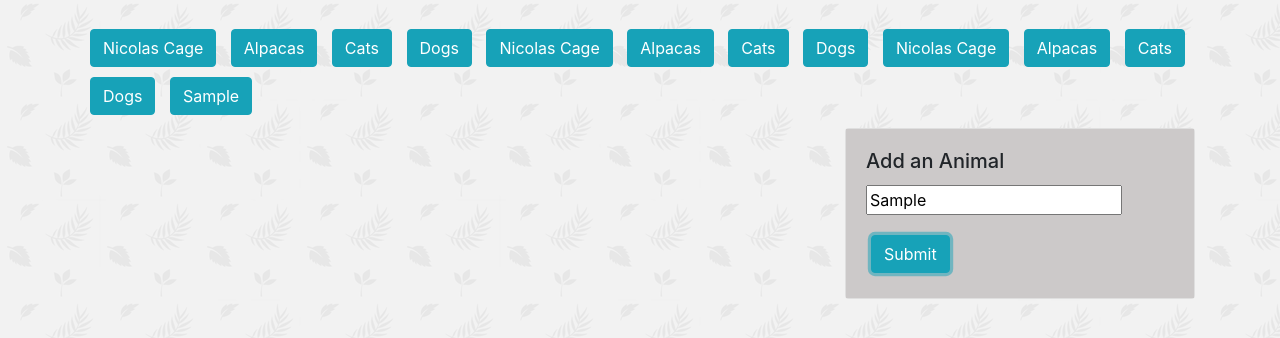
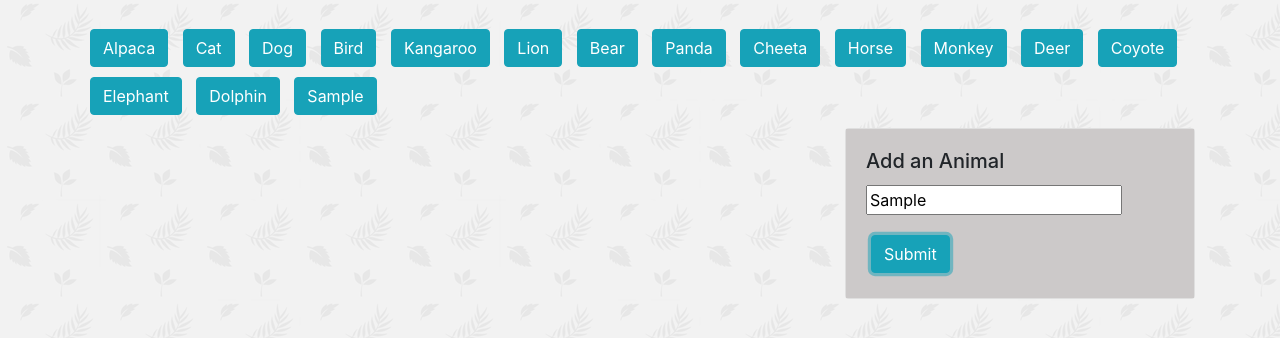
Before and after one commit to ryangrady311/Giphy_Assignment, a plain HTML site: page index.html in a window 1280 px wide. Both pictures are taken after typing "Sample" into the empty fields and a click on the button "Submit". Shown: the top 338 px of the page. Drawn offline with nearby package versions, Linux system fonts and the light colour scheme.

Commit message:
Full Functionality Commit

```diff
--- a/assets/css/style.css
+++ b/assets/css/style.css
@@ -20,3 +20,20 @@ background-color: rgb(204, 201, 201);
 
    margin-top: 20px;
 }
+
+.ryansGifs{
+
+margin: 10px;
+
+}
+
+figure{
+
+    float: left;
+}
+
+figcaption {
+
+    margin-left: 15px;
+
+}
--- /dev/null
+++ b/assets/javascript/javascript.js
@@ -0,0 +1,82 @@
+
+
+    var userInputValue = "";
+    var buttonText = "";
+    var apiKey = "CzlzW5nF8zAC51ZwLMJ0UU2C3nUXBAJF";
+    var searchTerm = "";
+
+    // When the submit button is clicked
+
+    $("#submit-button").click(function () {
+
+      userInputValue = $("#userInputBox").val();
+      console.log(userInputValue);
+
+      $("#buttonsDiv").append("<button type='button' class='btn btn-info btn-gif'>" + userInputValue + "</button>");
+
+
+
+    });
+
+    //When the enter button is pressed
+
+    $(document).ready(function () {
+      $(window).keydown(function (event) {
+        if (event.keyCode == 13) {
+          event.preventDefault();
+
+          userInputValue = $("#userInputBox").val();
+          console.log(userInputValue);
+
+          $("#buttonsDiv").append("<button type='button' class='btn btn-info btn-gif'>" + userInputValue + "</button>");
+
+
+          return false;
+        }
+      });
+    });
+
+//On click for all divs including newly created divs
+
+    $(document.body).on("click",".btn-gif", function(event) {
+
+      buttonText = $(this).text();
+
+      console.log(buttonText);
+
+      var queryURL = "http://api.giphy.com/v1/gifs/search?q="+buttonText+"&api_key=CzlzW5nF8zAC51ZwLMJ0UU2C3nUXBAJF";
+
+        console.log(queryURL);
+
+        $.ajax({
+        url: queryURL,
+        method: "GET"
+      })
+        // After the data comes back from the API
+        .then(function(response) {
+          // Storing an array of results in the results variable
+
+          for (var i=0;i<12;i++){
+
+          var results = response.data[i].images.fixed_width.url;
+
+
+          var gifRating = response.data[i].rating;
+
+         var upperGifRating = gifRating.toUpperCase();
+
+          console.log(upperGifRating);
+
+
+
+
+          $("#giphyDiv").prepend("<figure> <img src="+results+" alt='Random Gif' style='width:170px;height:170px;' class='ryansGifs'></img> <figcaption>Gif Rating: "+upperGifRating+"</figcaption> </figure>");
+
+        }
+
+        });
+
+
+
+
+    });
--- a/index.html
+++ b/index.html
@@ -25,18 +25,21 @@
   <div class="container">
     <div class="row">
       <div class="col-md-12" id="buttonsDiv">
-        <button type="button" class="btn btn-info btn-gif">Nicolas Cage</button>
-        <button type="button" class="btn btn-info btn-gif">Alpacas</button>
-        <button type="button" class="btn btn-info btn-gif">Cats</button>
-        <button type="button" class="btn btn-info btn-gif">Dogs</button>
-        <button type="button" class="btn btn-info btn-gif">Nicolas Cage</button>
-        <button type="button" class="btn btn-info btn-gif">Alpacas</button>
-        <button type="button" class="btn btn-info btn-gif">Cats</button>
-        <button type="button" class="btn btn-info btn-gif">Dogs</button>
-        <button type="button" class="btn btn-info btn-gif">Nicolas Cage</button>
-        <button type="button" class="btn btn-info btn-gif">Alpacas</button>
-        <button type="button" class="btn btn-info btn-gif">Cats</button>
-        <button type="button" class="btn btn-info btn-gif">Dogs</button>
+        <button type="button" class="btn btn-info btn-gif">Alpaca</button>
+        <button type="button" class="btn btn-info btn-gif">Cat</button>
+        <button type="button" class="btn btn-info btn-gif">Dog</button>
+        <button type="button" class="btn btn-info btn-gif">Bird</button>
+        <button type="button" class="btn btn-info btn-gif">Kangaroo</button>
+        <button type="button" class="btn btn-info btn-gif">Lion</button>
+        <button type="button" class="btn btn-info btn-gif">Bear</button>
+        <button type="button" class="btn btn-info btn-gif">Panda</button>
+        <button type="button" class="btn btn-info btn-gif">Cheeta</button>
+        <button type="button" class="btn btn-info btn-gif">Horse</button>
+        <button type="button" class="btn btn-info btn-gif">Monkey</button>
+        <button type="button" class="btn btn-info btn-gif">Deer</button>
+        <button type="button" class="btn btn-info btn-gif">Coyote</button>
+        <button type="button" class="btn btn-info btn-gif">Elephant</button>
+        <button type="button" class="btn btn-info btn-gif">Dolphin</button>
 
       </div>
     </div>
@@ -79,77 +82,7 @@
 
   <!-- My Javascript -->
 
-  <script type="text/javascript">
-
-
-
-    var userInputValue = "";
-    var buttonText = "";
-    var apiKey = "CzlzW5nF8zAC51ZwLMJ0UU2C3nUXBAJF";
-    var searchTerm = "";
-
-    // When the submit button is clicked
-
-    $("#submit-button").click(function () {
-
-      userInputValue = $("#userInputBox").val();
-      console.log(userInputValue);
-
-      $("#buttonsDiv").append("<button type='button' class='btn btn-info btn-gif'>" + userInputValue + "</button>");
-
-
-
-    });
-
-    //When the enter button is pressed
-
-    $(document).ready(function () {
-      $(window).keydown(function (event) {
-        if (event.keyCode == 13) {
-          event.preventDefault();
-
-          userInputValue = $("#userInputBox").val();
-          console.log(userInputValue);
-
-          $("#buttonsDiv").append("<button type='button' class='btn btn-info btn-gif'>" + userInputValue + "</button>");
-
-
-          return false;
-        }
-      });
-    });
-
-//On click for all divs including newly created divs
-
-    $(document.body).on("click",".btn-gif", function(event) {
-
-      buttonText = $(this).text();
-
-      console.log(buttonText);
-
-      var queryURL = "http://api.giphy.com/v1/gifs/search?q="+buttonText+"&api_key=CzlzW5nF8zAC51ZwLMJ0UU2C3nUXBAJF";
-
-        console.log(queryURL);
-
-        $.ajax({
-        url: queryURL,
-        method: "GET"
-      })
-        // After the data comes back from the API
-        .then(function(response) {
-          // Storing an array of results in the results variable
-          var results = response.data;
-
-          console.log(response);
-          // Looping over every result item
-
-        });
-
-
-
-    });
-
-  </script>
+  <script type="text/javascript" src="assets/javascript/javascript.js"></script>
 
 </body>
 
```
